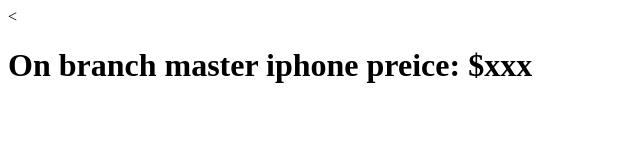
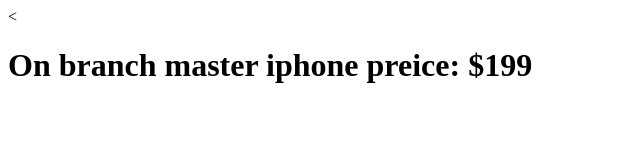
Before and after one commit to Ahfu1994/git-awesome, a plain HTML site: page index.html in a window 1280 px wide. Shown: the full height of the page, 0-640 px from the left. Drawn offline with Linux system fonts and the light colour scheme.

Commit message:
change price

```diff
--- a/index.html
+++ b/index.html
@@ -6,6 +6,6 @@
     <title>Document</title>
 </head>
 <body>
-    <<h1>On branch master iphone preice: $xxx</h1>
+    <<h1>On branch master iphone preice: $199</h1>
 </body>
 </html>
```
